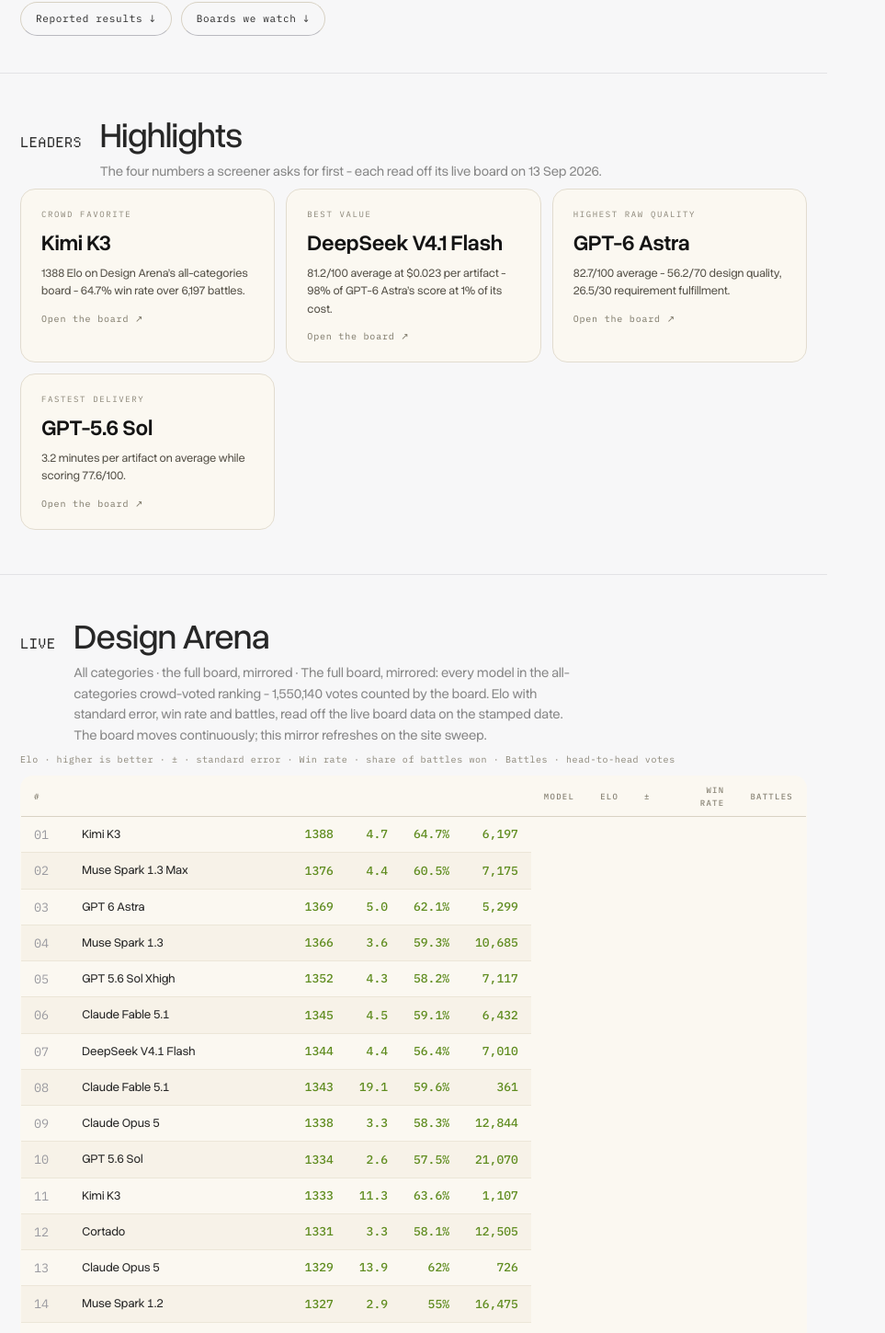
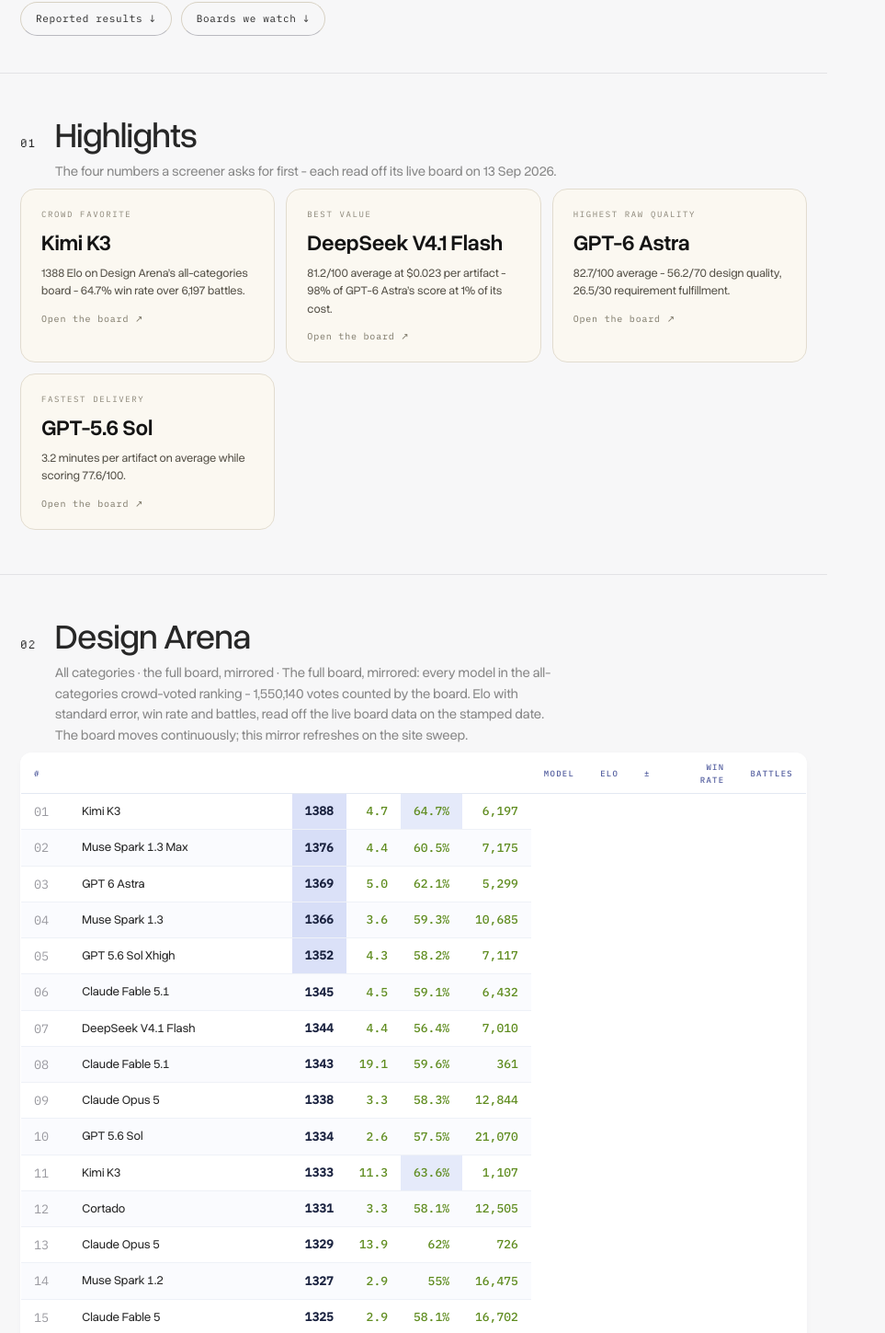
Before and after one commit to ayodhyamohanthy/ai-portfolio, a Next.js app: page /benchmarks in a window 1280 px wide. Shown: the part 432-1881 px from the top of the page at 92% size, without its empty margins (0-963 px from the left). Built offline with nearby package versions, Linux system fonts and the light colour scheme.

Commit message:
Benchmarks: LiveBench register for the Design Arena mirror - white table cards, blue accents, top-5-per-column heat shading, bold global score, mono footnotes, numbered sections

```diff
--- a/app/benchmarks/page.tsx
+++ b/app/benchmarks/page.tsx
@@ -4,27 +4,26 @@ export default function Benchmarks(){return <main className="resource-page atlas
 <nav className="atlas-nav"><Link href="/" className="wordmark">Ayodhya Mohanthy</Link><div><Link href="/components">Components</Link><Link href="/sources">Sources</Link><Link href="/atlas">Atlas</Link><Link href="/fresh">Fresh</Link><Link href="/tools">Tools</Link><Link href="/thinking">Thinking</Link></div></nav>
 <header className="atlas-hero"><p className="eyebrow">BENCHMARKS · AI-NATIVE DESIGN · ALL OF THEM, ONE PAGE</p><h1>All the benchmarks.<br/><i>Clubbed in one place.</i></h1><p>Every benchmark this site tracks lives here: the live generative UI rankings, the lab table, the vendor-reported results, and the boards we watch. The homepage keeps a one-line teaser that points back to this page - nothing benchmark-shaped lives anywhere else. Every number is read off a live source page on the date stamped - follow the link and check it yourself.</p><p className="bench-toc"><a href="#rankings">Live rankings ↓</a><a href="#lab">Lab benchmark ↓</a><a href="#reported">Reported results ↓</a><a href="#boards">Boards we watch ↓</a></p></header>
 <div id="rankings"/><section className="sources-track" data-rv>
-<div className="track-head"><b>LEADERS</b><div><h2>Highlights</h2><p>The four numbers a screener asks for first - each read off its live board on 13 Sep 2026.</p></div></div>
+<div className="track-head"><b>01</b><div><h2>Highlights</h2><p>The four numbers a screener asks for first - each read off its live board on 13 Sep 2026.</p></div></div>
 <div className="bench-hi">{highlights.map(h=><a key={h.label} href={h.url} target="_blank" rel="noopener noreferrer" className="bench-hi-card"><span>{h.label}</span><b>{h.model}</b><p>{h.fact}</p><i>Open the board ↗</i></a>)}</div>
 </section>
-{denseBoards.map(d=><section className="sources-track bench-snapshot" key={d.category} data-rv>
-<div className="track-head"><b>LIVE</b><div><h2>{d.board}</h2><p>{d.category} · {d.what}</p></div></div>
-<p className="bench-notes">{d.notes.join('  ·  ')}</p>
-<table className="bench-table bench-dense"><thead><tr>{d.cols.map((c,ci)=><th key={c} className={ci>1?'num':''}>{c}</th>)}</tr></thead><tbody>{d.rows.map(r=><tr key={r[1]}>{r.map((cell,ci)=><td key={ci} className={ci===0?'bench-rank':ci>1?'num bench-score':''}>{cell}</td>)}</tr>)}</tbody></table>
-<p className="bench-meta">CHECKED {d.checked.toUpperCase()} · <a href={d.url} target="_blank" rel="noopener noreferrer">{d.url.replace('https://','')} ↗</a></p>
-</section>)}
+{denseBoards.map((d,di)=>{const top=(ci:number)=>new Set(d.rows.map(r=>parseFloat(r[ci])).sort((a,b)=>b-a).slice(0,5));const t1=top(2),t2=top(d.cols.length>4?4:3);return <section className="sources-track bench-snapshot" key={d.category} data-rv>
+<div className="track-head"><b>{String(di+2).padStart(2,'0')}</b><div><h2>{d.board}</h2><p>{d.category} · {d.what}</p></div></div>
+<table className="bench-table bench-dense lb-table"><thead><tr>{d.cols.map((c,ci)=><th key={c} className={ci>1?'num':''}>{c}</th>)}</tr></thead><tbody>{d.rows.map(r=><tr key={r[1]}>{r.map((cell,ci)=>{const v=parseFloat(cell);const shaded=(ci===2&&t1.has(v))||((ci===(d.cols.length>4?4:3))&&t2.has(v));return <td key={ci} className={`${ci===0?'bench-rank':ci>1?'num bench-score':''} ${ci===2?'lb-global':''} ${shaded?'lb-top':''}`}>{cell}</td>})}</tr>)}</tbody></table>
+<p className="lb-foot">// elo & composite · higher is better · shading = top 5 per column · mirrored from {d.url.replace('https://','')} · checked {d.checked.toLowerCase()}</p>
+</section>})}
 {snapshots.map(s=><section className="sources-track bench-snapshot" key={s.board+s.category} data-rv>
-<div className="track-head"><b>LIVE</b><div><h2>{s.board}</h2><p>{s.category} · {s.what}</p></div></div>
+<div className="track-head"><b>04</b><div><h2>{s.board}</h2><p>{s.category} · {s.what}</p></div></div>
 <table className="bench-table"><tbody>{s.rows.map(r=><tr key={r.rank}><td className="bench-rank">{String(r.rank).padStart(2,'0')}</td><td>{r.model}{r.open&&<span className='bench-open'>OPEN</span>}</td><td className="bench-score">{r.score}</td></tr>)}</tbody></table>
 <p className="bench-meta">CHECKED {s.checked.toUpperCase()} · <a href={s.url} target="_blank" rel="noopener noreferrer">{s.url.replace('https://','')} ↗</a></p>
 </section>)}
 <section className="sources-track bench-snapshot" id="lab" data-rv>
-<div className="track-head"><b>LAB</b><div><h2>{guiBench.title}</h2><p>{guiBench.what}</p></div></div>
+<div className="track-head"><b>05</b><div><h2>{guiBench.title}</h2><p>{guiBench.what}</p></div></div>
 <table className="bench-table"><tbody>{guiBench.rows.map((r,i)=><tr key={r.model}><td className="bench-rank">{String(i+1).padStart(2,'0')}</td><td>{r.model}<span className="bench-open bench-params">{r.params}</span></td><td className="bench-score">{r.score}</td></tr>)}</tbody></table>
 <p className="bench-meta">CHECKED {guiBench.checked.toUpperCase()} · <a href={guiBench.url} target="_blank" rel="noopener noreferrer">{guiBench.url.replace('https://','')} ↗</a></p>
 </section>
 <section className="sources-track" id="reported" data-rv>
-<div className="track-head"><b>LAB</b><div><h2>Reported results</h2><p>Vendor-published benchmark numbers, kept with the claim and the link.</p></div></div>
+<div className="track-head"><b>06</b><div><h2>Reported results</h2><p>Vendor-published benchmark numbers, kept with the claim and the link.</p></div></div>
 {results.map((r,i)=><article className="source-item fresh-item" key={r.model}><span className="num">{String(i+1).padStart(2,'0')}</span><div>
 <p className="source-meta">CHECKED {r.checked.toUpperCase()} · {r.benchmark.toUpperCase()}</p>
 <h3>{r.model} · {r.result}</h3><p className="source-note">{r.note}</p>
@@ -32,7 +31,7 @@ export default function Benchmarks(){return <main className="resource-page atlas
 </div></article>)}
 </section>
 <section className="sources-track" id="boards" data-rv>
-<div className="track-head"><b>EYES</b><div><h2>Boards we watch</h2><p>Live leaderboards checked on the sweep. Snapshots above are re-read as they move.</p></div></div>
+<div className="track-head"><b>07</b><div><h2>Boards we watch</h2><p>Live leaderboards checked on the sweep. Snapshots above are re-read as they move.</p></div></div>
 <div className="sources-anchors bench-boards">{boards.map(b=><Link key={b.name} href={b.url} target="_blank"><b>{b.name} ↗</b><span>{b.what}</span></Link>)}</div>
 </section>
 <footer className="resource-footer"><Link href="/">Ayodhya Mohanthy</Link><span>{snapshots.length} live snapshots · 1 reported table · {results.length} reported result · reviewed 12 Sep 2026</span><a href="https://x.com/ayodhyamohanthy" target="_blank" rel="noopener noreferrer">Follow on X ↗</a><a href="https://www.linkedin.com/in/ayodhyamohanthy/" target="_blank" rel="noopener noreferrer">LinkedIn ↗</a><a href="https://github.com/ayodhyamohanthy" target="_blank" rel="noopener noreferrer">GitHub ↗</a><a href="https://ayodhyamohanthy.substack.com" target="_blank" rel="noopener noreferrer">Newsletter ↗</a><Link href="/accessibility">Accessibility ↗</Link></footer><Reveal/></main>}
--- a/app/globals.css
+++ b/app/globals.css
@@ -597,3 +597,13 @@
 .bench-dense tbody tr:nth-child(even){background:#f7f2e8}
 .bench-dense tbody tr:hover{background:#efe9db}
 .bench-dense{display:table;max-width:900px;background:#fbf8f1;border-color:#d8d2c4}
+.lb-table{background:#fff;border:1px solid #e3e8f2;border-radius:12px;box-shadow:0 2px 14px -8px rgba(30,50,120,.12)}
+.lb-table thead th{color:#5560a0;border-bottom:1px solid #e3e8f2}
+.lb-table td{border-bottom:1px solid #eef1f7}
+.lb-table tbody tr:nth-child(even){background:#fafbfe}
+.lb-table tbody tr:hover{background:#f2f5fd}
+.lb-table .lb-global{font-weight:700;color:#1b2340;font-family:'IBM Plex Mono',ui-monospace,monospace}
+.lb-table .lb-top{background:rgba(59,91,214,.13)}
+.lb-table .lb-top.lb-global{background:rgba(59,91,214,.18)}
+.lb-foot{font-family:'IBM Plex Mono',ui-monospace,monospace;font-size:10.5px;letter-spacing:.02em;color:#8a90a8;margin:10px 0 0}
+.track-head>b{font-family:'IBM Plex Mono',ui-monospace,monospace;color:#3b5bd6;font-size:12px;letter-spacing:.1em}
```
